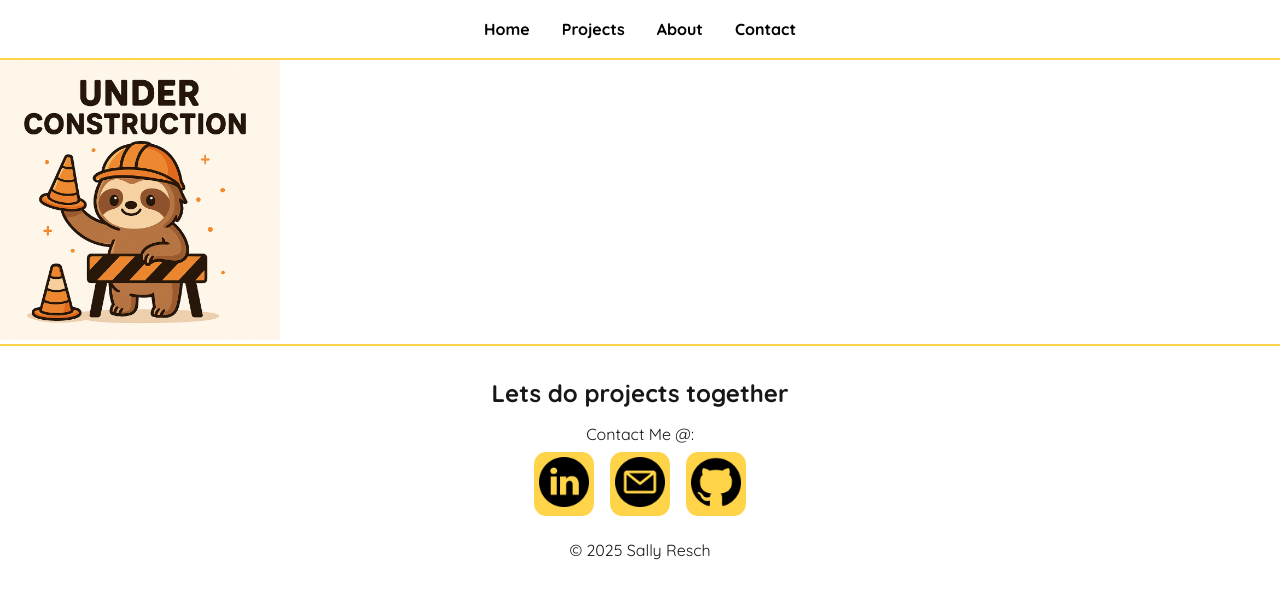
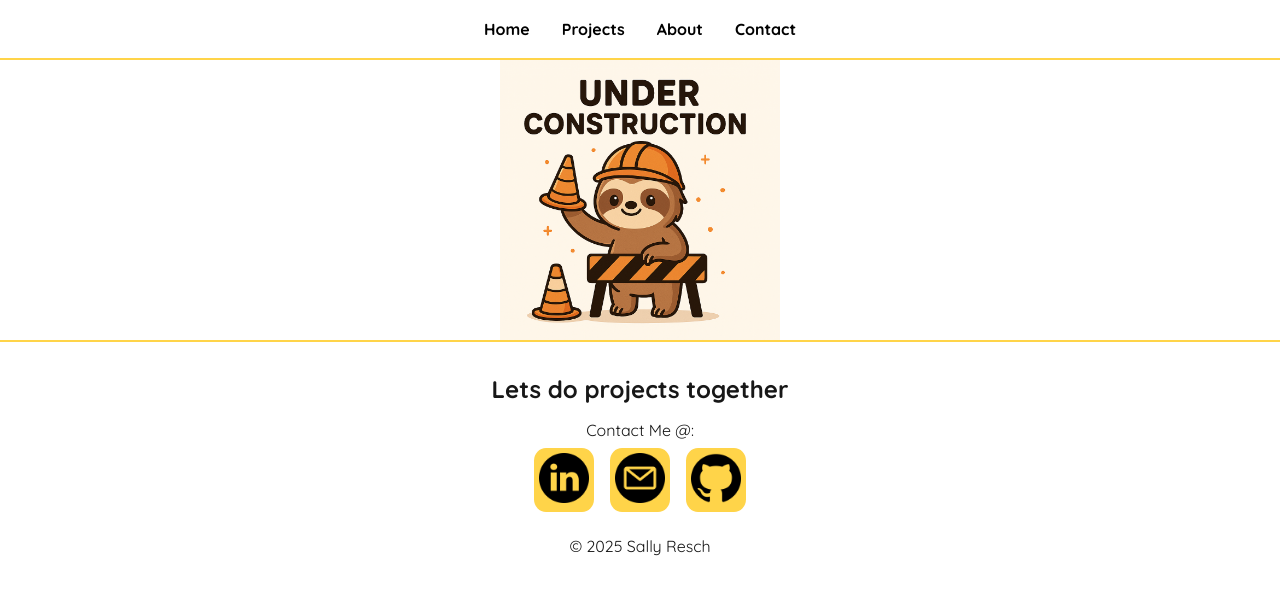
Before and after one commit to SallyResch/portfolio2.0, a Next.js app: page /contact in a window 1280 px wide. Shown: the top 598 px of the page. Built offline with nearby package versions, Linux system fonts and the light colour scheme.

Commit message:
added styles to contact page

```diff
--- a/app/contact/page.jsx
+++ b/app/contact/page.jsx
@@ -1,9 +1,9 @@
 import Image from 'next/image'
 import React from 'react'
 import sloth from "../../public/cuteslothworker.png"
-
+import styles from "./page.module.css"
 export default function contact() {
   return (
-    <div><Image src={sloth} alt='sloth working' width={280} height={280}/></div>
+    <div className={styles.container}><Image src={sloth} alt='sloth working' width={280} height={280}/></div>
   )
 }
--- /dev/null
+++ b/app/contact/page.module.css
@@ -0,0 +1,6 @@
+.container{
+    display: flex;
+    flex-direction: column;
+    justify-content: center;
+    align-items: center;
+}
```
